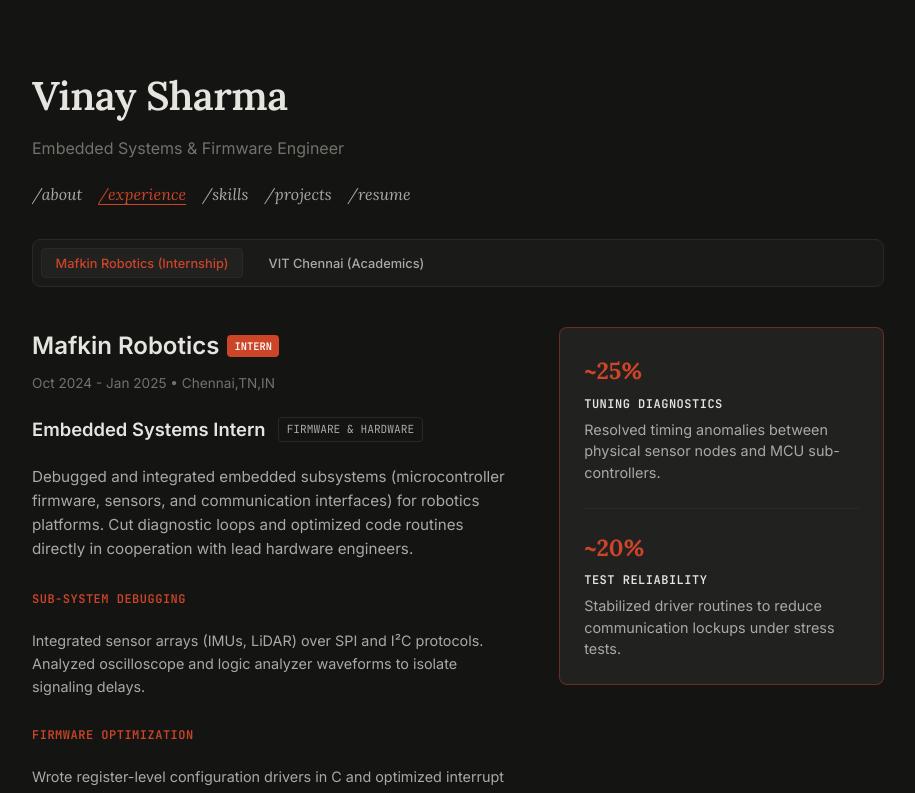
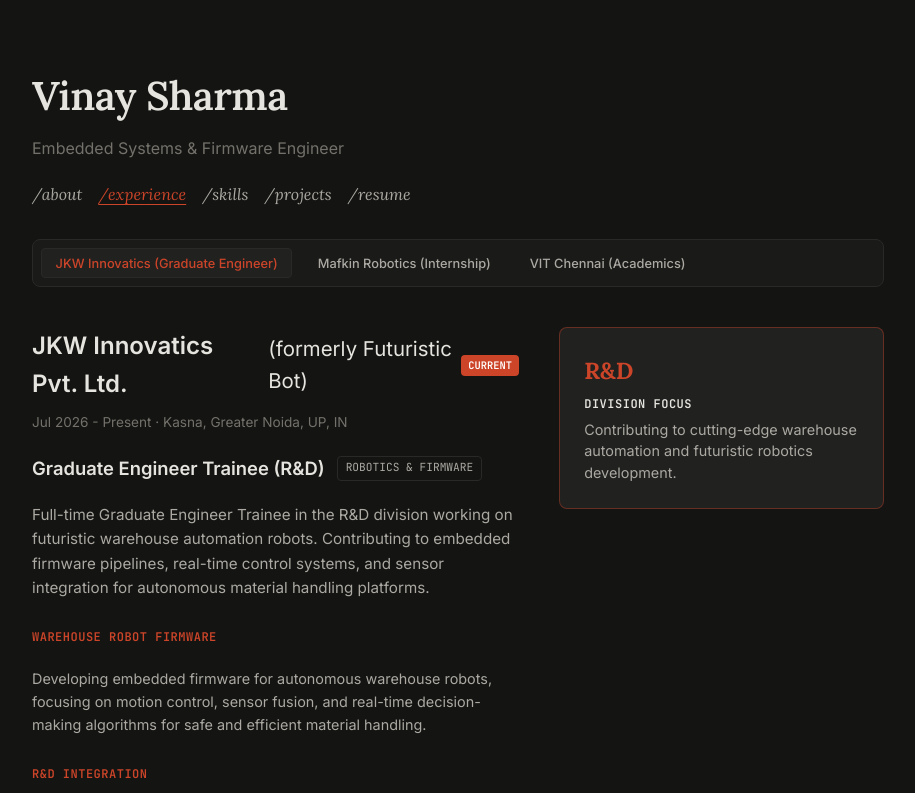
Before and after one commit to Vinay-ix/Portfolio, a plain HTML site: page index.html in a window 1280 px wide. Both pictures are taken after a click on the link "/experience". Shown: the top 793 px of the page, without its empty margins (182-1097 px from the left). Drawn offline with Linux system fonts and the light colour scheme.

Commit message:
update the experince

```diff
--- a/index.html
+++ b/index.html
@@ -135,10 +135,49 @@
       <!-- Experience View -->
       <section id="experience" class="page-view">
         <div class="experience-quicklinks">
-          <button class="quicklink-btn active" id="btn-lnk-mafkin" onclick="jumpToCompany('exp-mafkin')">Mafkin Robotics
+          <button class="quicklink-btn active" id="btn-lnk-jkw" onclick="jumpToCompany('exp-jkw')">JKW Innovatics
+            (Graduate Engineer)</button>
+          <button class="quicklink-btn" id="btn-lnk-mafkin" onclick="jumpToCompany('exp-mafkin')">Mafkin Robotics
             (Internship)</button>
           <button class="quicklink-btn" id="btn-lnk-vit" onclick="jumpToCompany('exp-vit')">VIT Chennai
             (Academics)</button>
+        </div>
+
+        <!-- JKW Innovatics Block -->
+        <div class="experience-block" id="exp-jkw">
+          <div class="experience-left">
+            <div class="role-header-line">
+              <span class="role-company">JKW Innovatics Pvt. Ltd. <span style="font-size: 0.85em; font-weight: 400;">(formerly Futuristic Bot)</span> <span class="role-badge-now">Current</span></span>
+              <span class="role-meta-right">Jul 2026 - Present · Kasna, Greater Noida, UP, IN</span>
+            </div>
+            <div class="role-title-row">
+              <span class="role-designation">Graduate Engineer Trainee (R&D)</span>
+              <span class="role-tag-badge">Robotics & Firmware</span>
+            </div>
+            <p class="role-summary">
+              Full-time Graduate Engineer Trainee in the R&D division working on futuristic warehouse automation robots. Contributing to embedded firmware pipelines, real-time control systems, and sensor integration for autonomous material handling platforms.
+            </p>
+
+            <div class="role-subsection-title">Warehouse Robot Firmware</div>
+            <p class="role-subsection-desc">
+              Developing embedded firmware for autonomous warehouse robots, focusing on motion control, sensor fusion, and real-time decision-making algorithms for safe and efficient material handling.
+            </p>
+
+            <div class="role-subsection-title">R&D Integration</div>
+            <p class="role-subsection-desc">
+              Working on next-generation robotics platforms, contributing to firmware optimization, hardware integration, and telemetry systems for autonomous warehouse operations.
+            </p>
+          </div>
+
+          <div class="experience-right">
+            <div class="experience-metrics-card">
+              <div class="metric-divider">
+                <div class="metric-num">R&D</div>
+                <div class="metric-label">Division Focus</div>
+                <div class="metric-text">Contributing to cutting-edge warehouse automation and futuristic robotics development.</div>
+              </div>
+            </div>
+          </div>
         </div>
 
         <!-- Mafkin Robotics Block -->
```
